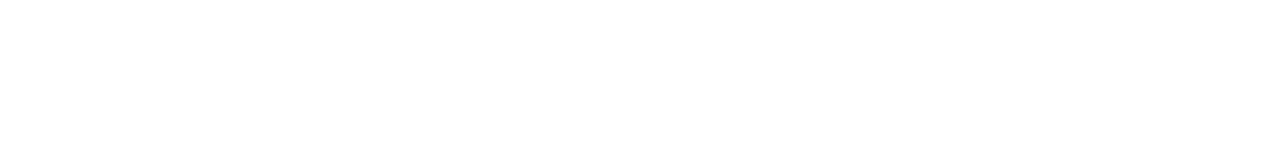
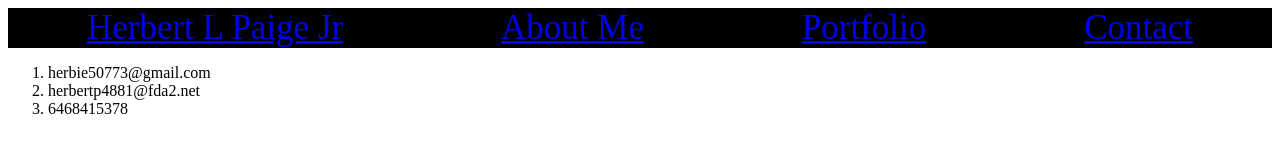
Before and after one commit to Herbie50773/herbie50773.github.io, a plain HTML site: page contact.html in a window 1280 px wide. Drawn offline with Linux system fonts and the light colour scheme.

Commit message:
third draft

```diff
--- a/contact.html
+++ b/contact.html
@@ -1,9 +1,24 @@
 <!DOCTYPE html>
 <html>
     <head>
-        <title> </title>
+        <title>Contact</title>
     </head>
+     <link rel="stylesheet" href="style.css">
+            <a href="aboutme.html"></a>
+            <a href="portfolio.html"></a>
+            <a href="contact.html"></a>
     <body>
+        <div class="row footer">
+            <a href="index.html">Herbert L Paige Jr</a>
+            <a href="aboutme.html">About Me</a>
+            <a href="portfolio.html">Portfolio</a>
+            <a href="contact.html">Contact</a>
+        </div>
+        <ol>
+            <li>herbie50773@gmail.com</li>
+            <li>herbertp4881@fda2.net</li>
+            <li>6468415378</li>
+        </ol>
 
     </body>
 </html>
```
Also changed, not shown: aboutme.html (+12 -1 lines), index.html (+1 -1 lines), portfolio.html (+12 -1 lines).
